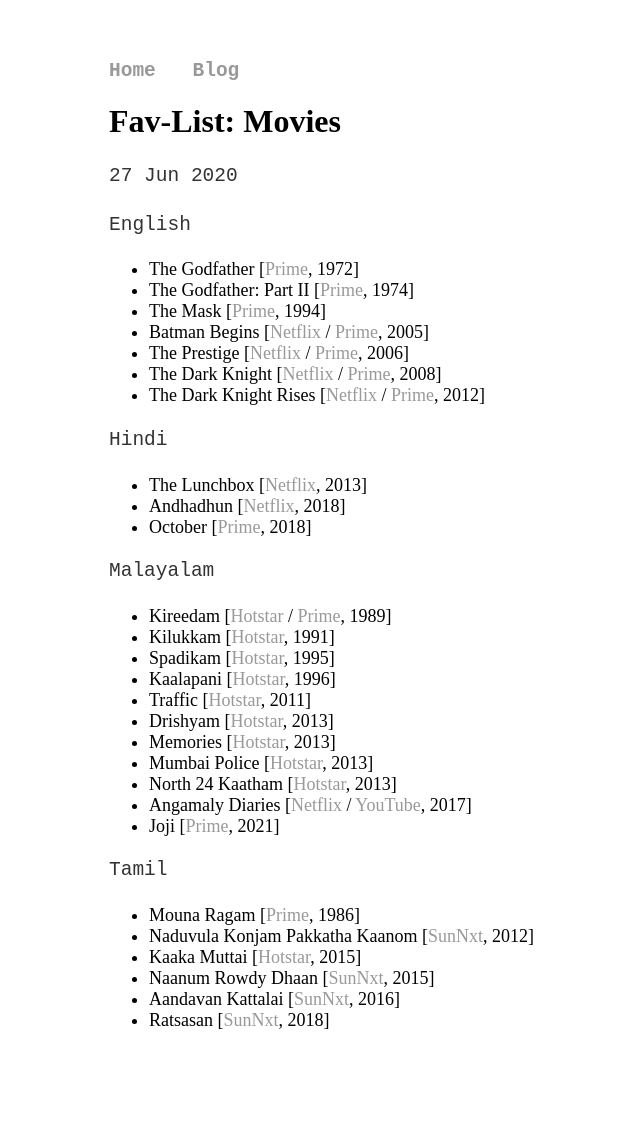
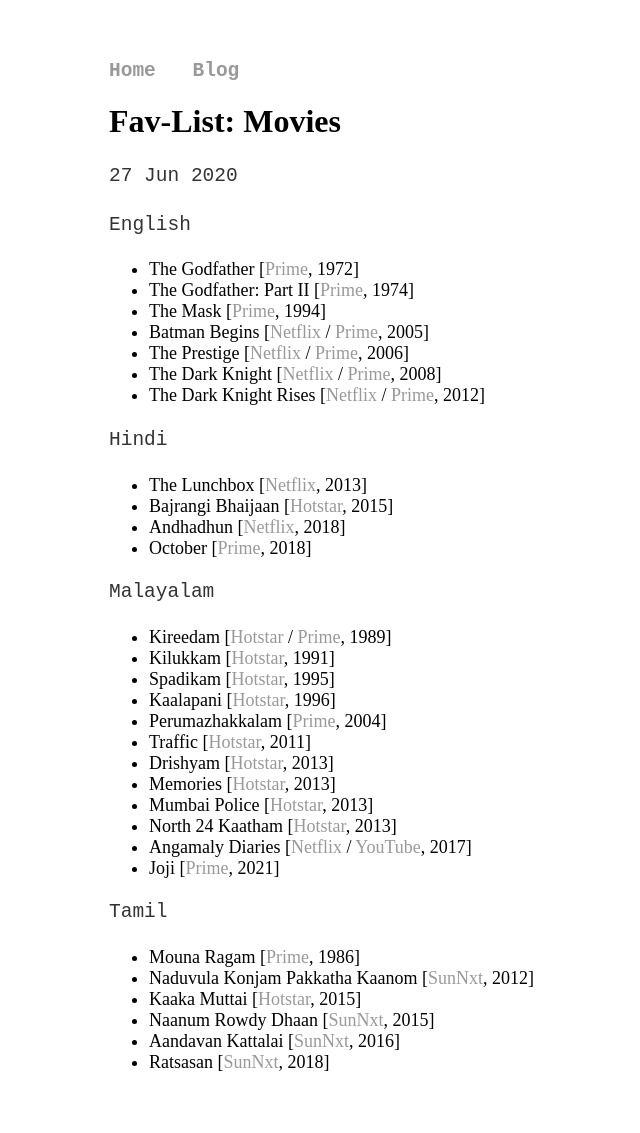
Before and after one commit to joe019/joe019.github.io, a Jekyll site: the page built from _posts/2020-06-27-movies.md, in a window 1280 px wide. Shown: the whole page, without its empty margins (51-691 px from the left). Built offline with Jekyll 4.4.1, drawn with Linux system fonts in a browser that asks for light colours; before the commit the page ends 1091 px from its top, so only the background shows below that.

Commit message:
Update 2020-06-27-movies.md

```diff
--- a/_posts/2020-06-27-movies.md
+++ b/_posts/2020-06-27-movies.md
@@ -15,6 +15,7 @@
 
 Hindi
 * The Lunchbox [[Netflix](https://www.netflix.com/in/title/70278932), 2013]
+* Bajrangi Bhaijaan [[Hotstar](https://www.hotstar.com/in/movies/bajrangi-bhaijaan/1000071777), 2015]
 * Andhadhun [[Netflix](https://www.netflix.com/watch/81039381), 2018]
 * October [[Prime](https://www.primevideo.com/detail/0KVOW5B1SGGC67U9R3BX2F7KXB), 2018]
 
@@ -23,6 +24,7 @@
 * Kilukkam [[Hotstar](https://www.hotstar.com/in/movies/kilukkam/1000036258), 1991]
 * Spadikam [[Hotstar](https://www.hotstar.com/in/movies/spadikam/1000160352), 1995]
 * Kaalapani [[Hotstar](https://www.hotstar.com/in/movies/kaalapani/1000151810), 1996]
+* Perumazhakkalam [[Prime](https://www.primevideo.com/detail/0MAX09IGMM9DK0W2UTNPX50KRB), 2004]
 * Traffic [[Hotstar](https://www.hotstar.com/in/movies/traffic/1000100644), 2011]
 * Drishyam [[Hotstar](https://www.hotstar.com/in/movies/drishyam/1000051783), 2013]
 * Memories [[Hotstar](https://www.hotstar.com/in/movies/memories/1000080775), 2013]
```
